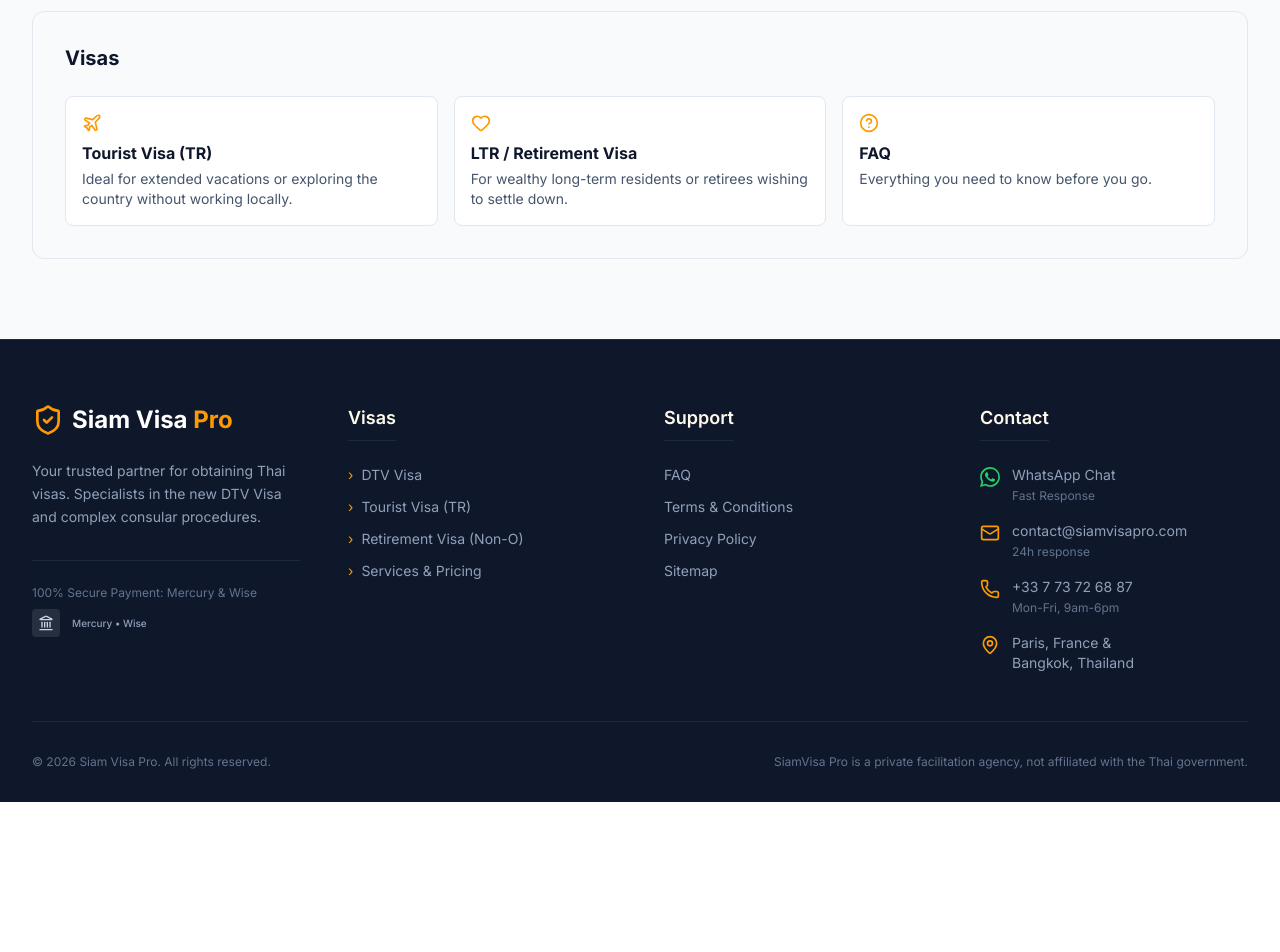
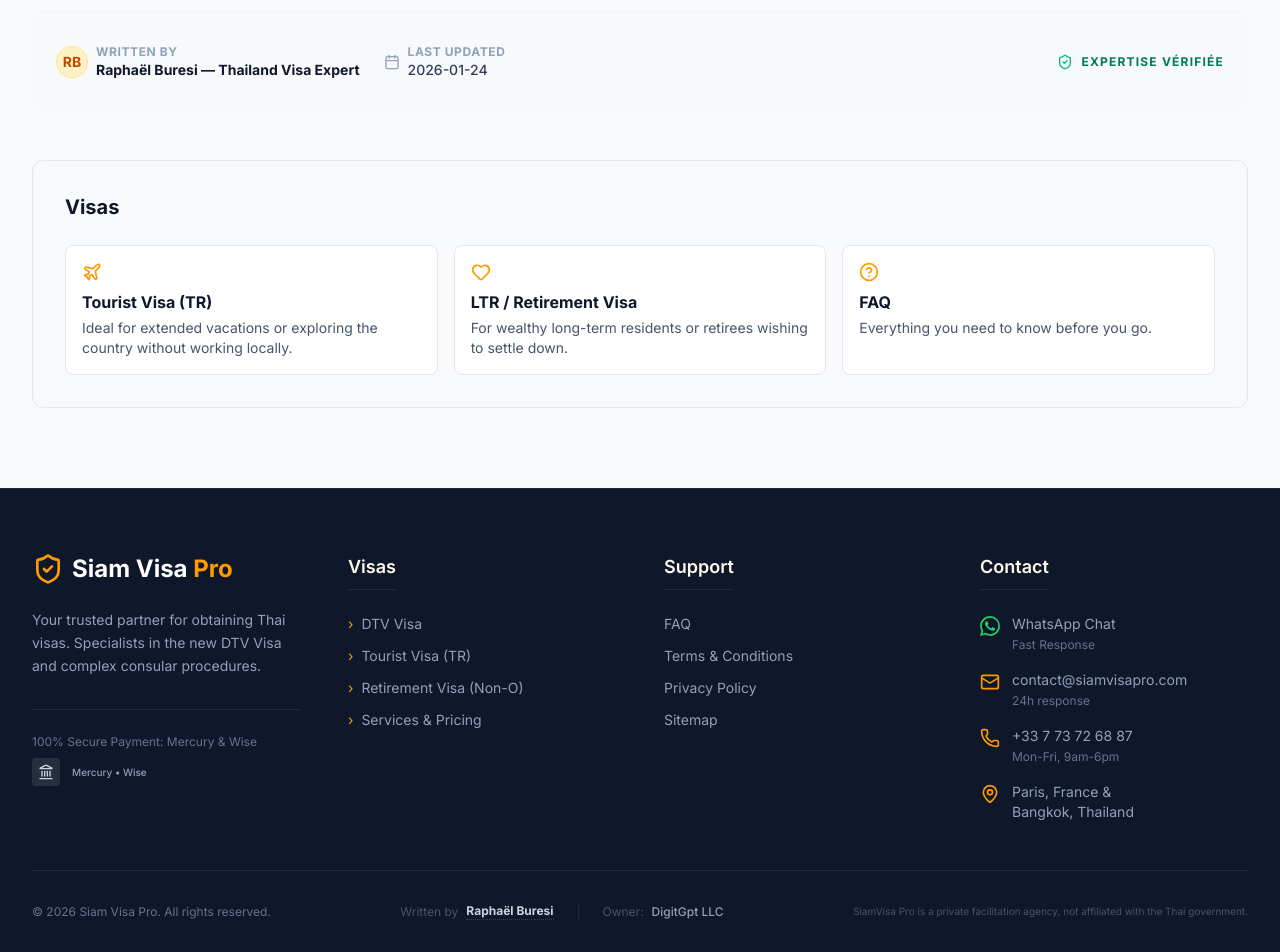
Before and after one commit to pulsession-bit/siamvia-pro, a Next.js app: page /en/dtv in a window 1280 px wide. Shown: the part 2710-3662 px from the top of the page. Before the commit the page ends 3512 px from the top, so only its background shows below. Built offline with nearby package versions, Linux system fonts and the light colour scheme.

Commit message:
seo: enhance E-E-A-T with full author bio (Raphaël Buresi), expert pick signals, and owner info (DigitGpt LLC)

```diff
--- a/src/app/[lang]/dtv/DTVClientPage.tsx
+++ b/src/app/[lang]/dtv/DTVClientPage.tsx
@@ -11,6 +11,7 @@ import { HighsLows, FAQAccordion, HighValueBlock } from '@/components/ui/PageCom
 import { RelatedPages } from '@/components/RelatedPages';
 import { VisaHero } from '@/components/visa/VisaHero';
 import { VisaFeatureSummary } from '@/components/visa/VisaFeatureSummary';
+import { AuthorEEAT } from '@/components/AuthorEEAT';
 
 const DTVClientPage: React.FC = () => {
     const { t } = useLanguage();
@@ -100,7 +101,11 @@ const DTVClientPage: React.FC = () => {
                     ]}
                 />
 
+                {/* EEAT Signals */}
+                <AuthorEEAT date="2026-01-24" />
+
                 {/* 6. Related Pages */}
+
                 <RelatedPages
                     title={t('footer.col_visas')}
                     pages={[
--- a/src/app/[lang]/elite-visa/EliteClientPage.tsx
+++ b/src/app/[lang]/elite-visa/EliteClientPage.tsx
@@ -7,6 +7,7 @@ import ExpertAppointmentForm from '@/components/ExpertAppointmentForm';
 import { HighsLows, FAQAccordion, HighValueBlock } from '@/components/ui/PageComponents';
 import { QuickSummaryModal } from '@/components/ui/QuickSummaryModal';
 import { VisaHero } from '@/components/visa/VisaHero';
+import { AuthorEEAT } from '@/components/AuthorEEAT';
 
 const EliteClientPage: React.FC = () => {
     const { t } = useLanguage();
@@ -133,8 +134,12 @@ const EliteClientPage: React.FC = () => {
                             { q: eliteT('faqs.3.q'), a: eliteT('faqs.3.a') },
                         ]}
                     />
+
+                    {/* EEAT Signals */}
+                    <AuthorEEAT date="2026-01-24" />
                 </div>
             </section>
+
 
             {/* 6. Appointment Section */}
             <section id="appointment-section" className="py-24 bg-slate-900 relative overflow-hidden">
--- a/src/app/[lang]/ltr/LTRClientPage.tsx
+++ b/src/app/[lang]/ltr/LTRClientPage.tsx
@@ -7,6 +7,7 @@ import { useLanguage } from '@/contexts/LanguageContext';
 import { HighsLows, FAQAccordion, HighValueBlock } from '@/components/ui/PageComponents';
 import { VisaHero } from '@/components/visa/VisaHero';
 import { VisaFeatureSummary } from '@/components/visa/VisaFeatureSummary';
+import { AuthorEEAT } from '@/components/AuthorEEAT';
 
 const LTRClientPage: React.FC = () => {
     const { t } = useLanguage();
@@ -72,7 +73,11 @@ const LTRClientPage: React.FC = () => {
                     title={t('ltr_page.faq_title') || "Questions Fréquentes (FAQ)"}
                     faqs={Array.isArray(t('ltr_page.faq')) ? (t('ltr_page.faq') as any) : []}
                 />
+
+                {/* EEAT Signals */}
+                <AuthorEEAT date="2026-01-24" />
             </div>
+
 
             {/* 6. Appointment Section */}
             <section id="appointment-section" className="py-24 bg-slate-50 border-t">
--- a/src/app/[lang]/search/components/VisaComparatorGuide.tsx
+++ b/src/app/[lang]/search/components/VisaComparatorGuide.tsx
@@ -4,8 +4,10 @@
 import React from 'react';
 import { HelpCircle, AlertCircle, CheckCircle2 } from 'lucide-react';
 import { FAQSchema } from '@/components/FAQSchema';
+import { AuthorEEAT } from '@/components/AuthorEEAT';
 
 interface VisaComparatorGuideProps {
+
     i18n: any;
 }
 
@@ -100,7 +102,7 @@ export const VisaComparatorGuide: React.FC<VisaComparatorGuideProps> = ({ i18n }
                         </div>
                     </div>
                 </div>
-
+                <AuthorEEAT date="2026-01-24" />
             </div>
         </section>
     );
--- /dev/null
+++ b/src/components/AuthorEEAT.tsx
@@ -0,0 +1,69 @@
+
+import React from 'react';
+import { User, Calendar, ShieldCheck } from 'lucide-react';
+import { useLanguage } from '@/contexts/LanguageContext';
+
+interface AuthorEEATProps {
+    date?: string;
+}
+
+export const AuthorEEAT: React.FC<AuthorEEATProps> = ({ date = "2026-01-24" }) => {
+    const { t } = useLanguage();
+    const linkedinUrl = "https://www.linkedin.com/in/raphael-buresi-4a9562a/";
+
+    return (
+        <div className="flex flex-wrap items-center gap-6 py-8 border-t border-slate-100 text-slate-500 text-sm mt-12 bg-slate-50/50 px-6 rounded-2xl">
+            <a
+                href={linkedinUrl}
+                target="_blank"
+                rel="noopener noreferrer"
+                className="flex items-center gap-2 group cursor-pointer"
+            >
+                <div className="w-8 h-8 rounded-full bg-amber-100 flex items-center justify-center text-amber-700 font-bold border border-amber-200 group-hover:bg-amber-500 group-hover:text-white transition-colors">
+                    RB
+                </div>
+                <div className="flex flex-col">
+                    <span className="text-xs uppercase tracking-wider font-bold text-slate-400">{t('footer.written_by')}</span>
+                    <span className="text-slate-900 font-bold group-hover:text-amber-600 transition-colors">Raphaël Buresi — {t('footer.author_role')}</span>
+                </div>
+            </a>
+
+            <div className="flex items-center gap-2">
+                <Calendar className="w-4 h-4 text-slate-400" />
+                <div className="flex flex-col">
+                    <span className="text-xs uppercase tracking-wider font-bold text-slate-400">{t('footer.last_updated')}</span>
+                    <span className="text-slate-700 font-medium">{date}</span>
+                </div>
+            </div>
+
+            <div className="flex items-center gap-2 ml-auto">
+                <ShieldCheck className="w-4 h-4 text-emerald-500" />
+                <span className="text-emerald-700 font-bold text-xs uppercase tracking-widest">Expertise Vérifiée</span>
+            </div>
+
+            {/* SEO Person Schema */}
+            <script
+                type="application/ld+json"
+                dangerouslySetInnerHTML={{
+                    __html: JSON.stringify({
+                        '@context': 'https://schema.org',
+                        '@type': 'Person',
+                        'name': 'Raphaël Buresi',
+                        'jobTitle': 'Thailand Visa Expert',
+                        'url': linkedinUrl,
+                        'sameAs': [
+                            linkedinUrl
+                        ],
+                        'image': 'https://www.siamvisapro.com/favicon.ico',
+                        'knowsAbout': ['Thailand Visas', 'DTV Visa', 'Retirement in Thailand', 'Expatriation'],
+                        'worksFor': {
+                            '@type': 'Organization',
+                            'name': 'SiamVisa Pro'
+                        }
+                    })
+                }}
+            />
+
+        </div>
+    );
+};
--- a/src/components/Footer.tsx
+++ b/src/components/Footer.tsx
@@ -94,12 +94,37 @@ const Footer: React.FC = () => {
           </div>
         </div>
 
-        <div className="border-t border-slate-800 pt-8 text-center text-slate-500 text-xs flex flex-col md:flex-row justify-between items-center">
+        <div className="border-t border-slate-800 pt-8 text-center text-slate-500 text-xs flex flex-col md:flex-row justify-between items-center gap-4">
           <p>&copy; {new Date().getFullYear()} Siam Visa Pro. {t('footer.copyright')}</p>
-          <div className="flex items-center space-x-4 mt-2 md:mt-0">
-            <p>{t('footer.disclaimer')}</p>
+          <div className="flex items-center space-x-6">
+            <div className="flex items-center space-x-2">
+              <span className="text-slate-600">{t('footer.written_by')}</span>
+              <a
+                href="https://www.linkedin.com/in/raphael-buresi-4a9562a/"
+                target="_blank"
+                rel="noopener noreferrer"
+                className="text-slate-300 font-bold hover:text-amber-400 transition-colors cursor-pointer border-b border-slate-700 border-dotted"
+                title={t('footer.author_role')}
+              >
+                {t('footer.author')}
+              </a>
+            </div>
+            <div className="flex items-center space-x-2 border-l border-slate-800 pl-6">
+              <span className="text-slate-600">Owner:</span>
+              <a
+                href="https://digitgpt.cloud"
+                target="_blank"
+                rel="noopener noreferrer"
+                className="text-slate-400 hover:text-white transition-colors font-medium"
+              >
+                DigitGpt LLC
+              </a>
+            </div>
           </div>
+          <p className="hidden lg:block text-[10px] text-slate-600">{t('footer.disclaimer')}</p>
         </div>
+
+
       </div>
     </footer>
   );
--- a/src/components/SchemaOrg.tsx
+++ b/src/components/SchemaOrg.tsx
@@ -31,8 +31,19 @@ export const SchemaOrg: React.FC<SchemaOrgProps> = ({ lang, pageKey, title, show
             'contactType': 'customer service',
             'email': 'support@siamvisapro.com',
             'availableLanguage': ['French', 'English', 'Thai']
+        },
+        'founder': {
+            '@type': 'Person',
+            'name': 'Raphaël Buresi',
+            'url': 'https://www.linkedin.com/in/raphael-buresi-4a9562a/'
+        },
+        'parentOrganization': {
+            '@type': 'Organization',
+            'name': 'DigitGpt LLC',
+            'url': 'https://digitgpt.cloud'
         }
     };
+
 
     // 2. WebSite Schema (Search Box)
     const websiteSchema = {
--- a/src/locales/en.ts
+++ b/src/locales/en.ts
@@ -974,7 +974,11 @@ export const en = {
     "sitemap": "Sitemap",
     "copyright": "All rights reserved.",
     "disclaimer": "SiamVisa Pro is a private facilitation agency, not affiliated with the Thai government.",
-    "secure_payment": "100% Secure Payment: Mercury & Wise"
+    "secure_payment": "100% Secure Payment: Mercury & Wise",
+    "author": "Raphaël Buresi",
+    "author_role": "Thailand Visa Expert",
+    "written_by": "Written by",
+    "last_updated": "Last updated"
   },
   "login": {
     "title": "Client Area",
--- a/src/locales/fr.ts
+++ b/src/locales/fr.ts
@@ -991,7 +991,11 @@ export const fr = {
     "sitemap": "Plan du site",
     "copyright": "Tous droits réservés.",
     "disclaimer": "SiamVisa Pro est une agence de facilitation privée, non affiliée au gouvernement thaïlandais.",
-    "secure_payment": "Paiement 100% Sécurisé : Mercury & Wise"
+    "secure_payment": "Paiement 100% Sécurisé : Mercury & Wise",
+    "author": "Raphaël Buresi",
+    "author_role": "Expert Visa Thaïlande",
+    "written_by": "Rédigé par",
+    "last_updated": "Mis à jour le"
   },
   "login": {
     "title": "Espace Client",
```
